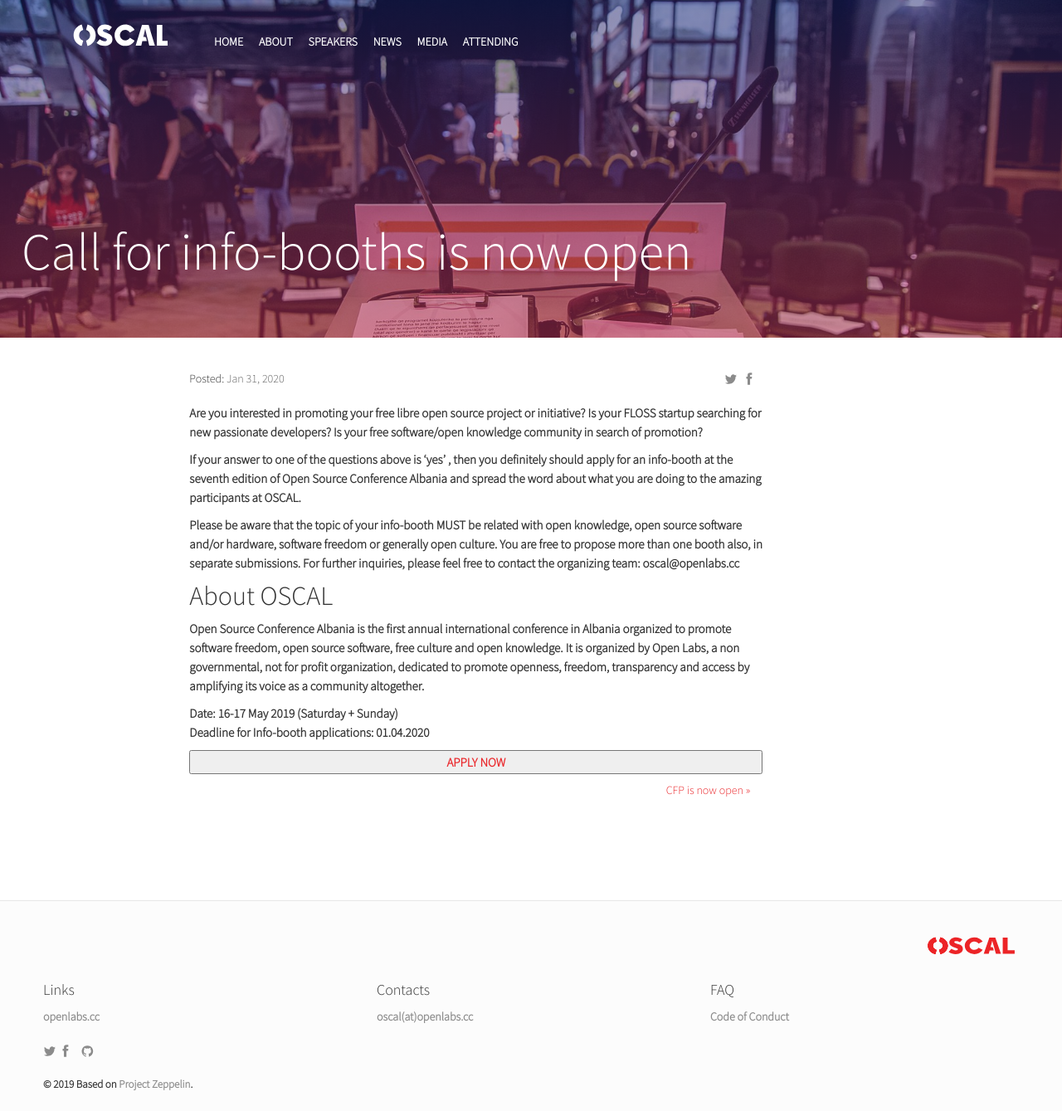
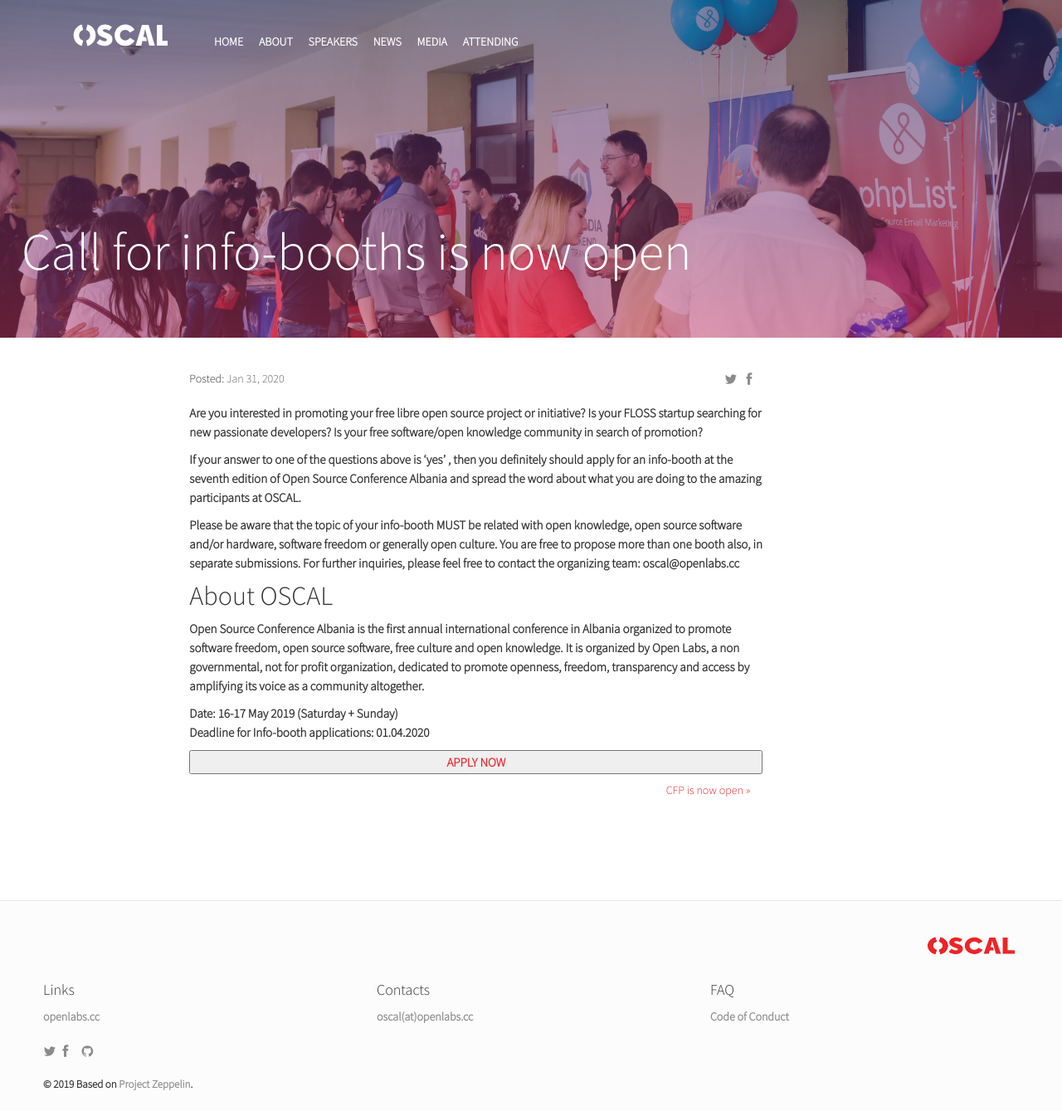
Before and after one commit to OpenLabsHackerspace/OSCAL2022-website, a Jekyll site: the page built from _posts/2020-01-31-infobooth-is-open.md, in a window 1280 px wide and 1339 px high. Shown: the whole window at 83% size. Built offline with Jekyll 4.4.1, drawn with Linux system fonts in a browser that asks for light colours; nearby versions of some CDN libraries; comment, search, counter and statistics services are not loaded.

Commit message:
added new image header for infobooths post

```diff
--- a/_posts/2020-01-31-infobooth-is-open.md
+++ b/_posts/2020-01-31-infobooth-is-open.md
@@ -3,7 +3,7 @@
 title:  "Call for info-booths is now open"
 date:   2020-01-31 08:00:00
 isStaticPost: false
-image: Post-1.jpg
+image: infobooths-background.jpg
 ---
 
 
```
Also changed, not shown: img/sections-background/infobooths-background.jpg (added).
